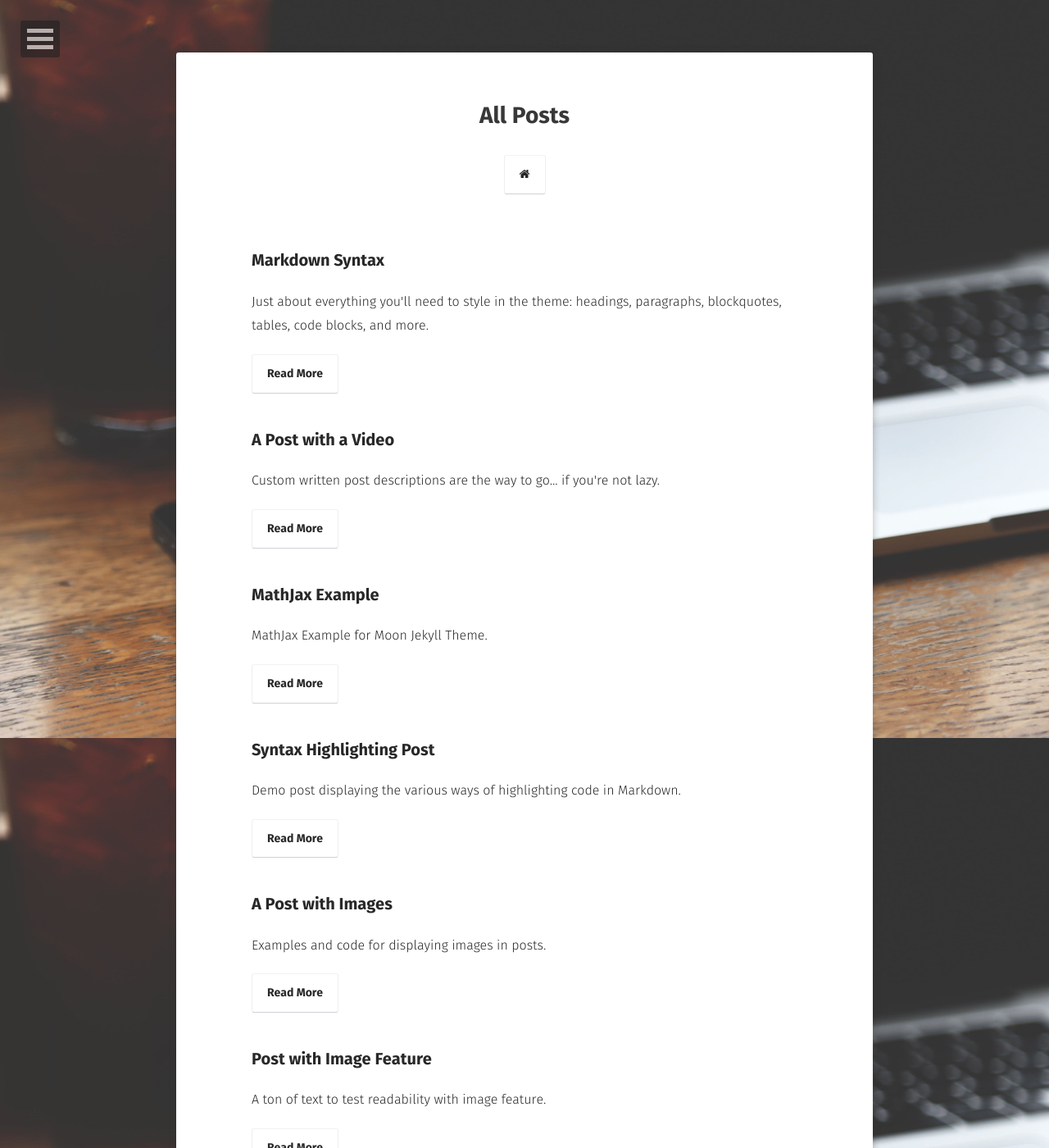
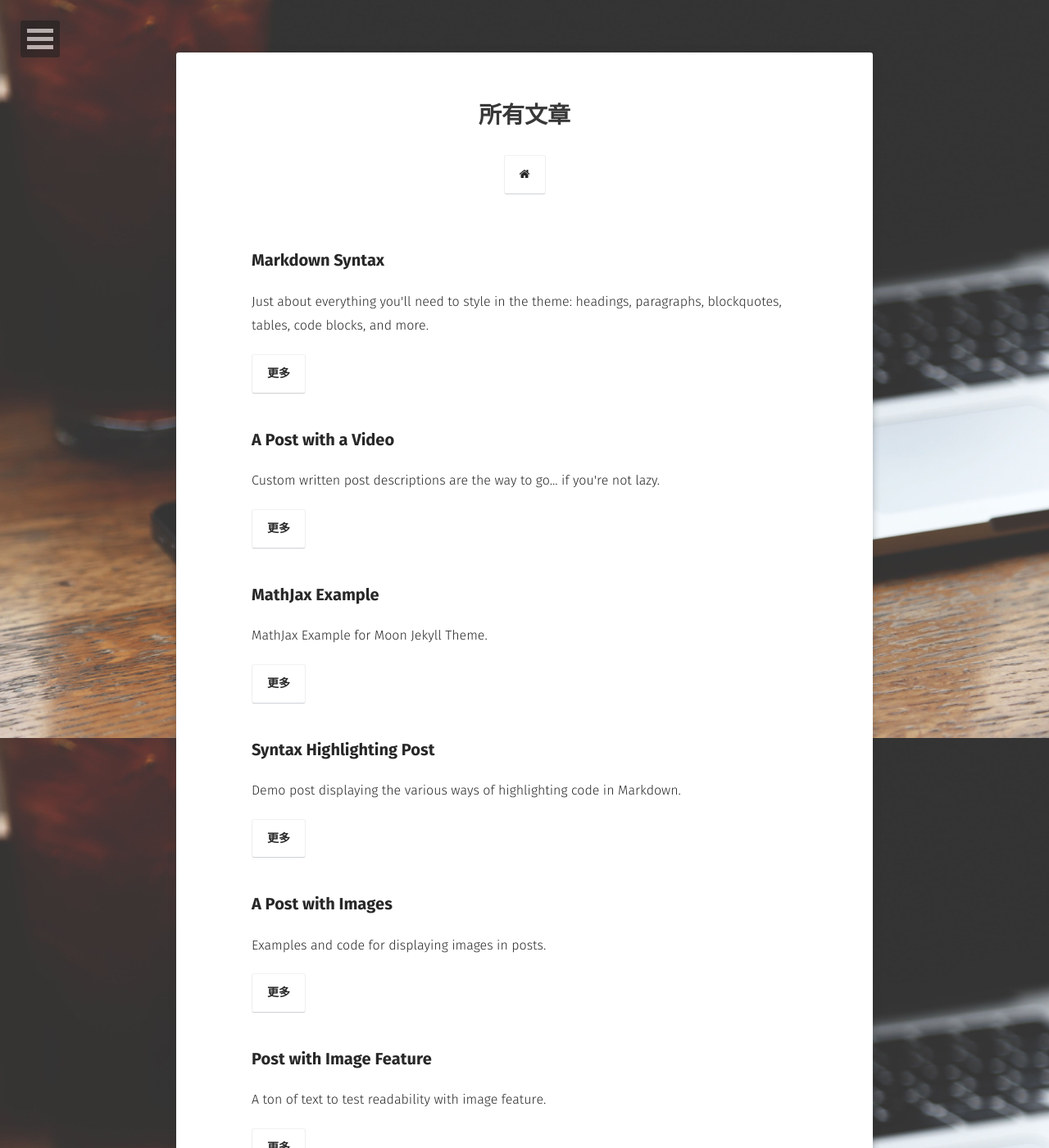
Before and after one commit to pglost/pglost.github.io, a Jekyll site: the page built from posts/index.md, in a window 1280 px wide and 1400 px high. Shown: the whole window at 82% size. Built offline with Jekyll 4.4.1, drawn with Linux system fonts in a browser that asks for light colours; some web fonts are replaced.

Commit message:
update post

```diff
--- a/_layouts/post-list.html
+++ b/_layouts/post-list.html
@@ -28,7 +28,7 @@ layout: compress
                         <li class="wow fadeInLeft" data-wow-duration="1.5s">
                             <a class="zoombtn" href="{{ site.url }}{{ post.url }}">{{ post.title }}</a>
                             <p>{{ post.excerpt }}</p>
-                            <a href="{{ site.url }}{{ post.url }}" class="btn zoombtn">Read More</a>
+                            <a href="{{ site.url }}{{ post.url }}" class="btn zoombtn">更多</a>
                         </li>
                     </ul>
                         {% endif %}
--- a/posts/index.md
+++ b/posts/index.md
@@ -1,6 +1,6 @@
 ---
 layout: post-list
-title: All Posts
+title: 所有文章
 excerpt: "A List of Posts"
 comments: false
 ---
```
